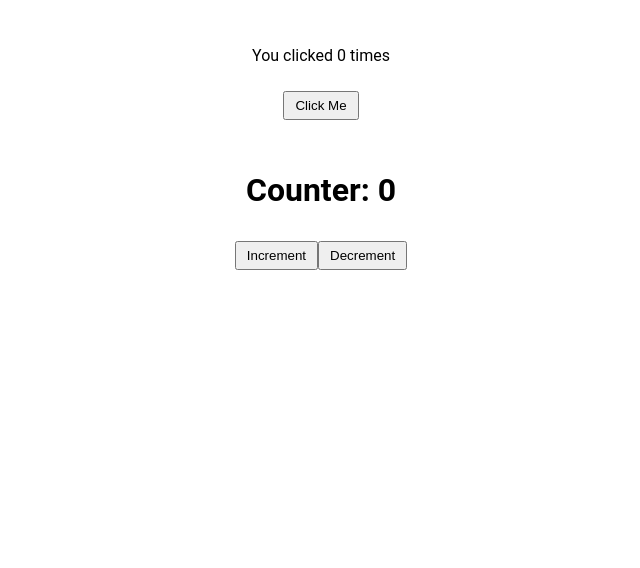
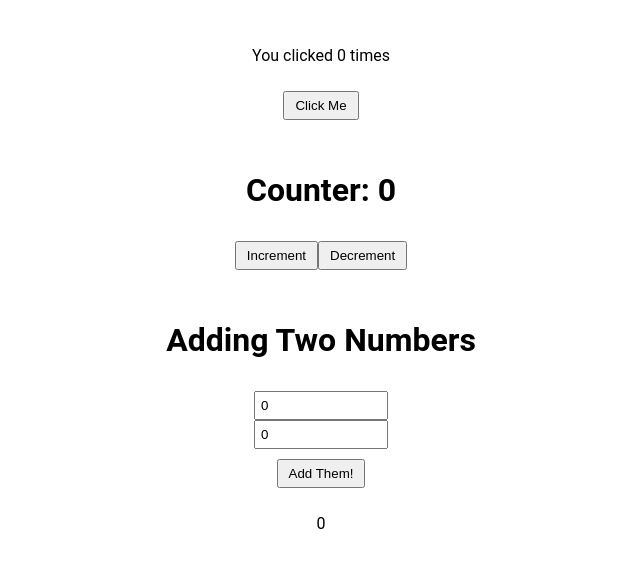
Before and after one commit to mguachun/reactjs-coding-challenges, a React (Create React App) app: page / in a window 1280 px wide. Shown: the top 568 px of the page, without its empty margins (319-959 px from the left). Built offline with nearby package versions, Linux system fonts and the light colour scheme.

Commit message:
import adding counter

```diff
--- a/src/App.js
+++ b/src/App.js
@@ -1,6 +1,8 @@
+
 import './App.css';
 import Counter from "./Counter";
 import CounterTwo from './CounterTwo';
+import AddingCounter from './AddingCounter';
 
 function App() {
 
@@ -11,8 +13,7 @@ function App() {
     <div className="App">
       <Counter />
       <CounterTwo />
-
-
+      <AddingCounter/>
 
 
 
```
